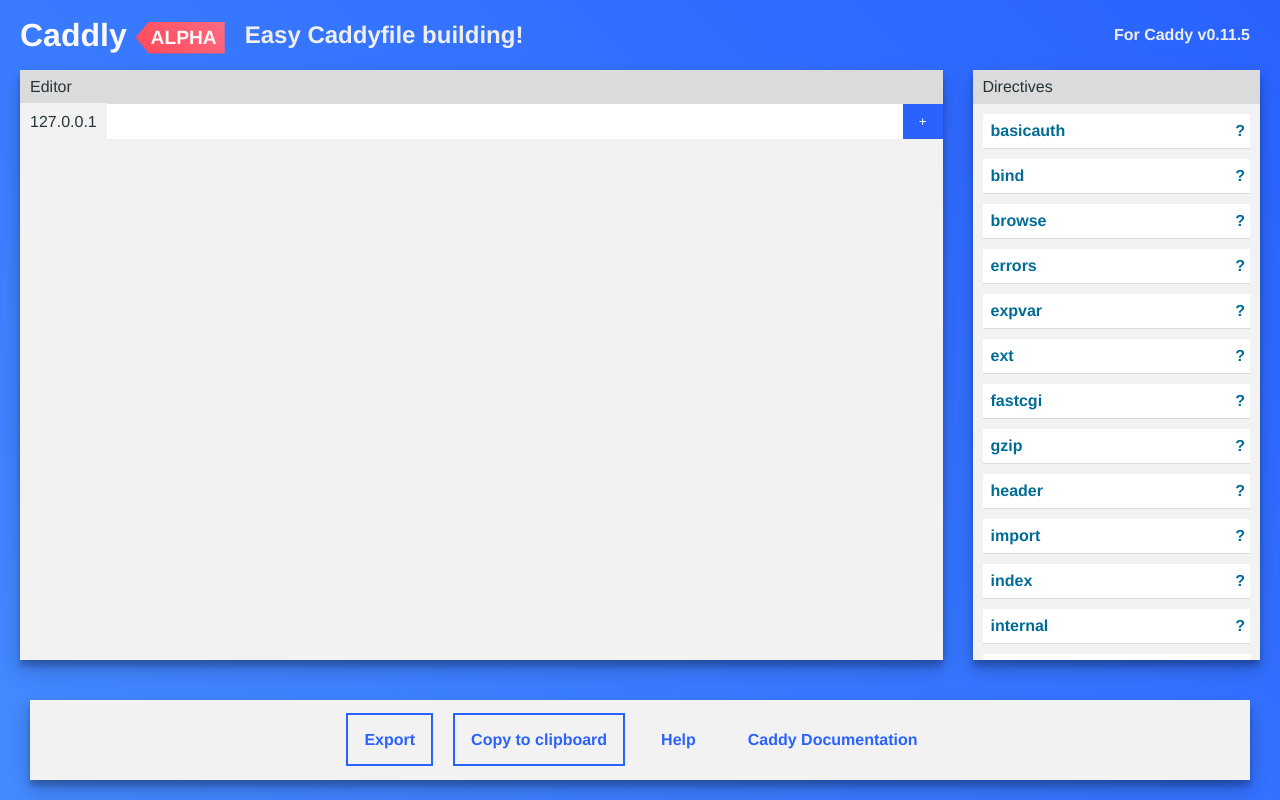
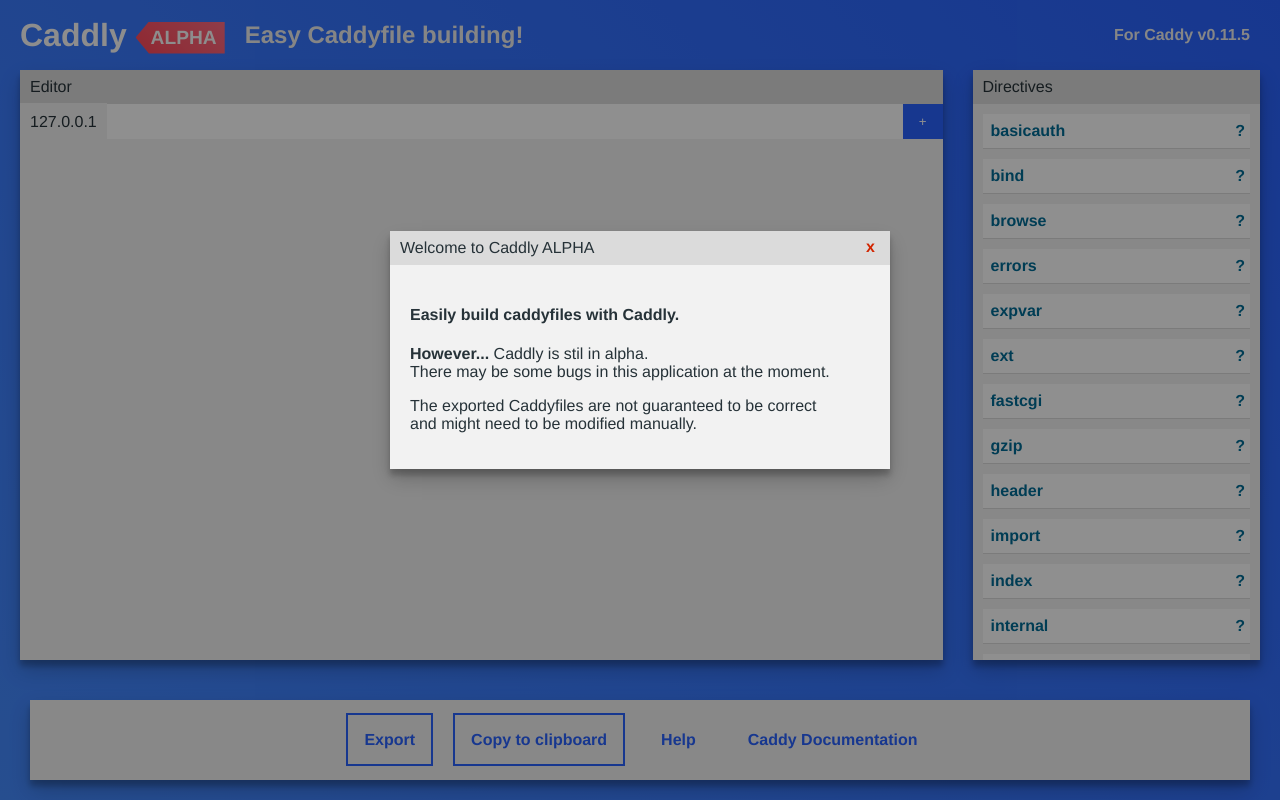
Before and after one commit to roulzhq/Caddly, a Vue app: page / in a window 1280 px wide. Built offline with nearby package versions, Linux system fonts and the light colour scheme.

Commit message:
Added an alpha warning at the application start

```diff
--- a/src/App.vue
+++ b/src/App.vue
@@ -13,6 +13,22 @@
       <Sidebar></Sidebar>
       <Nav :onExportButtonClick="onExportButtonClick"></Nav>
     </div>
+
+    <div v-if="showAlphaWarning">
+      <Modal title="Welcome to Caddly ALPHA" :onClose="closeAlphaWarning">
+        <div>
+          <h4>Easily build caddyfiles with Caddly.</h4>
+          <p>
+            <b>However...</b> Caddly is stil in alpha.
+            <br>There may be some bugs in this application at the moment.
+          </p>
+          <p>
+            The exported Caddyfiles are not guaranteed to be correct
+            <br>and might need to be modified manually.
+          </p>
+        </div>
+      </Modal>
+    </div>
   </div>
 </template>
 
@@ -21,16 +37,24 @@
 import Editor from "./components/Editor.vue";
 import Sidebar from "./components/Sidebar.vue";
 import Nav from "./components/Nav.vue";
+import Modal from "./components/Modal.vue";
 import store from "./store";
 
 @Component({
   components: {
     Editor,
     Sidebar,
-    Nav
+    Nav,
+    Modal
   }
 })
 export default class App extends Vue {
+  private showAlphaWarning: boolean = true;
+
+  private closeAlphaWarning() {
+    this.showAlphaWarning = false;
+  }
+
   private onExportButtonClick() {
     window.console.log(store.state.sites);
   }
--- a/src/components/Modal.vue
+++ b/src/components/Modal.vue
@@ -75,7 +75,6 @@
 
     .Modal-center-content {
       padding: 20px;
-      width: 100%;
       height: calc(100% - 35px);
     }
   }
```
